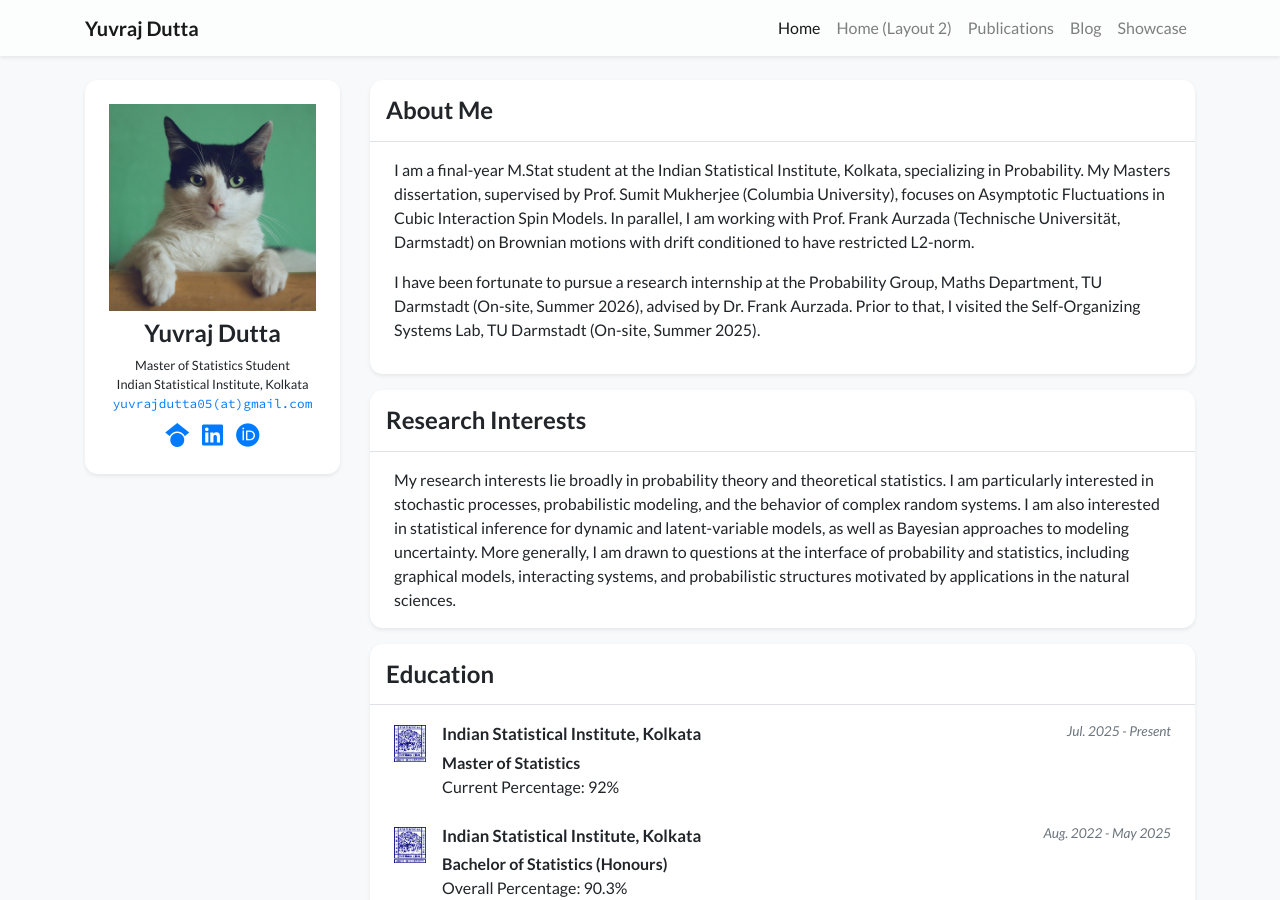
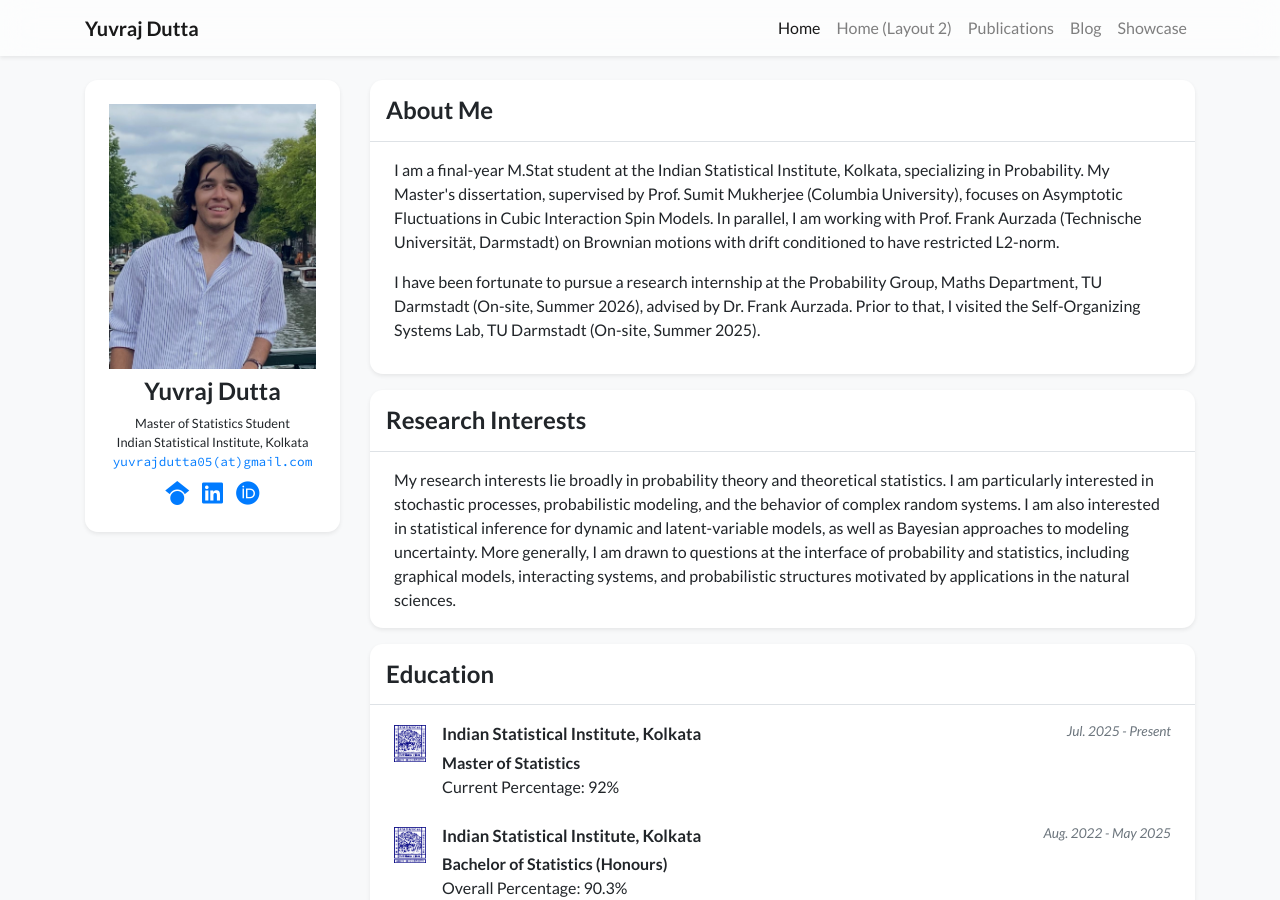
Before and after one commit to yuvrajdutta05/academic-homepage-test, a Jekyll site: the page built from index.html, in a window 1280 px wide and 900 px high. Built offline with Jekyll 4.4.1, drawn with Linux system fonts in a browser that asks for light colours; nearby versions of some CDN libraries; a style sheet for code colours, icons or effects is not loaded.

Commit message:
Update profile again

```diff
--- a/_data/profile.yml
+++ b/_data/profile.yml
@@ -24,14 +24,14 @@ short_bio_text_justify: false
 short_bio: >-
 short_bio: >-
   <p>
-    I am a final-year M.Stat student at the Indian Statistical Institute, Kolkata, specializing in Probability. My Masters dissertation, supervised by Prof. Sumit Mukherjee (Columbia University), focuses on Asymptotic Fluctuations in Cubic Interaction Spin Models. In parallel, I am working with Prof. Frank Aurzada (Technische Universität, Darmstadt) on Brownian motions with drift conditioned to have restricted L2-norm.
+    I am a final-year M.Stat student at the Indian Statistical Institute, Kolkata, specializing in Probability. My Master's dissertation, supervised by Prof. Sumit Mukherjee (Columbia University), focuses on Asymptotic Fluctuations in Cubic Interaction Spin Models. In parallel, I am working with Prof. Frank Aurzada (Technische Universität, Darmstadt) on Brownian motions with drift conditioned to have restricted L2-norm.
   </p>
 
   <p>
   I have been fortunate to pursue a research internship at the Probability Group, Maths Department, TU Darmstadt (On-site, Summer 2026), advised by Dr. Frank Aurzada. Prior to that, I visited the Self-Organizing Systems Lab, TU Darmstadt (On-site, Summer 2025).
   </p>
 
-portrait_url: /assets/images/photos/portrait.jpg
+portrait_url: /assets/images/photos/yuvraj.jpeg
 #portrait_caption: >-
 #  Photo by Manja Vitolic on Unsplash (this caption is optional, comment it out to disable).
 
```
Also changed, not shown: assets/images/photos/yuvraj.jpeg (added).
